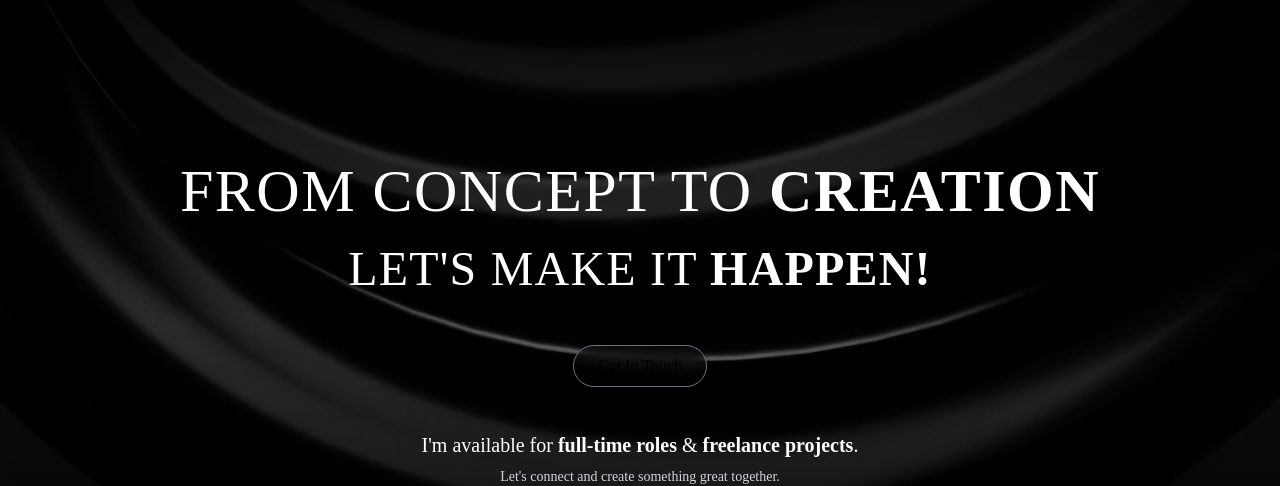
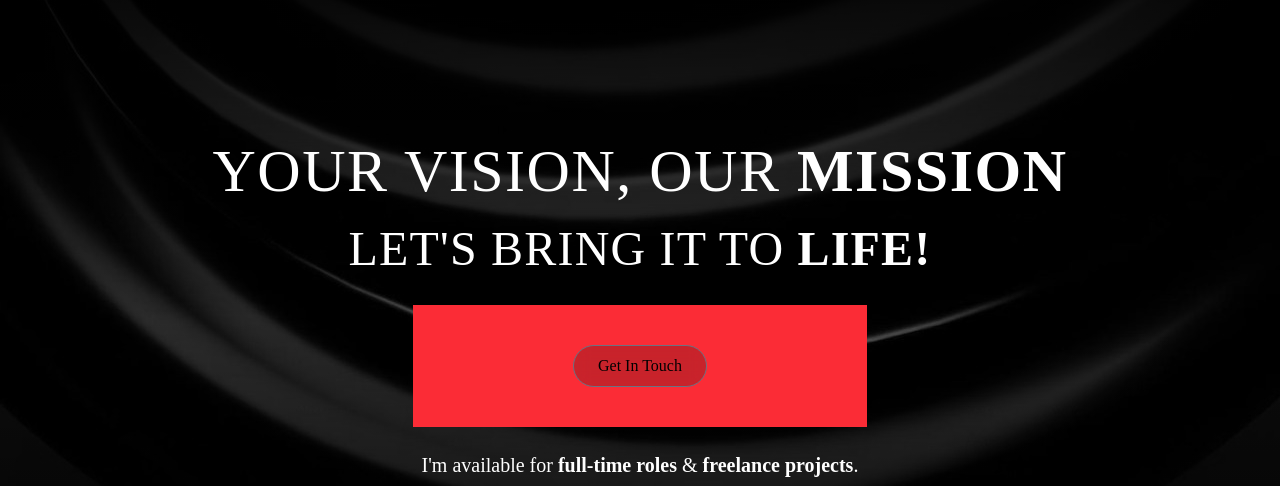
Before and after one commit to Nitesh47kumars/Portfolio, a React app: page / in a window 1280 px wide. Shown: the part 4940-5426 px from the top of the page. Built offline with nearby package versions, Linux system fonts and the light colour scheme; the HTML template or start-up script is replaced by a standard one.

Commit message:
Making Magnetic Button Interactive

```diff
--- a/src/Components/Contact/Contact.jsx
+++ b/src/Components/Contact/Contact.jsx
@@ -19,10 +19,10 @@ const Contact = () => {
         {/* Headline */}
         <header className="mb-8">
           <h2 className="text-3xl sm:text-4xl md:text-5xl lg:text-6xl tracking-wide leading-tight">
-            FROM CONCEPT TO <span className="font-[900]">CREATION</span>
+            YOUR VISION, OUR <span className="font-[900]">MISSION</span>
           </h2>
           <h3 className="mt-4 text-lg sm:text-3xl md:text-4xl lg:text-5xl tracking-wide">
-            LET&apos;S MAKE IT <span className="font-[900]">HAPPEN!</span>
+            LET&apos;S BRING IT TO <span className="font-[900]">LIFE!</span>
           </h3>
         </header>
 
--- a/src/Components/Contact/MagneticButton.jsx
+++ b/src/Components/Contact/MagneticButton.jsx
@@ -2,24 +2,26 @@ import React, { useEffect, useRef } from 'react';
 
 const MagneticButton = () => {
   const buttonRef = useRef(null);
-  const spanRef = useRef(null);
+  const wrapperRef = useRef(null);
 
   useEffect(() => {
     const button = buttonRef.current;
+    const wrapper = wrapperRef.current;
 
     const handleMouseMove = (e) => {
-      const rect = button.getBoundingClientRect();
-      const x = e.clientX - rect.left - rect.width ;
-      const y = e.clientY - rect.top - rect.height;
+      const isOverButton = button.contains(e.target);
+      if (!isOverButton) return;
 
-      button.style.transform = `translate(${x * 0.2 }px, ${y * 0.2}px)`;
+      const rect = wrapper.getBoundingClientRect();
+      const x = e.clientX - rect.left - rect.width / 2;
+      const y = e.clientY - rect.top - rect.height / 2;
+
+      button.style.transform = `translate(${x * 0.8}px, ${y * 0.8}px)`;
     };
 
     const resetPosition = () => {
       button.style.transform = `translate(0px, 0px)`;
     };
-
-    const wrapper = button.parentElement;
 
     wrapper.addEventListener('mousemove', handleMouseMove);
     wrapper.addEventListener('mouseleave', resetPosition);
@@ -30,22 +32,25 @@ const MagneticButton = () => {
     };
   }, []);
 
+
   return (
-    <div className="relative inline-block p-5">
+    <div
+      ref={wrapperRef}
+      className="relative inline-block bg-red-500 px-40 py-10"
+    >
       <button
         ref={buttonRef}
         className="
+          will-change-transform transition-all duration-20 ease-out
           group relative overflow-hidden rounded-full border border-gray-500
-          bg-black/20 py-2 px-6 text-base font-medium text-black transition-colors duration-300
+          bg-black/20 py-2 px-6 text-base font-medium text-black
           hover:text-white hover:bg-transparent
           backdrop-blur-sm
           dark:border-gray-300 dark:bg-white/20 dark:text-white dark:hover:text-black
-          will-change-transform
         "
       >
         {/* Animated background overlay */}
         <span
-          ref={spanRef}
           className="absolute inset-0 bg-black rounded-full scale-0 opacity-0
           transition-all duration-300 ease-in-out group-hover:scale-125 group-hover:opacity-50
           dark:bg-white"
```
